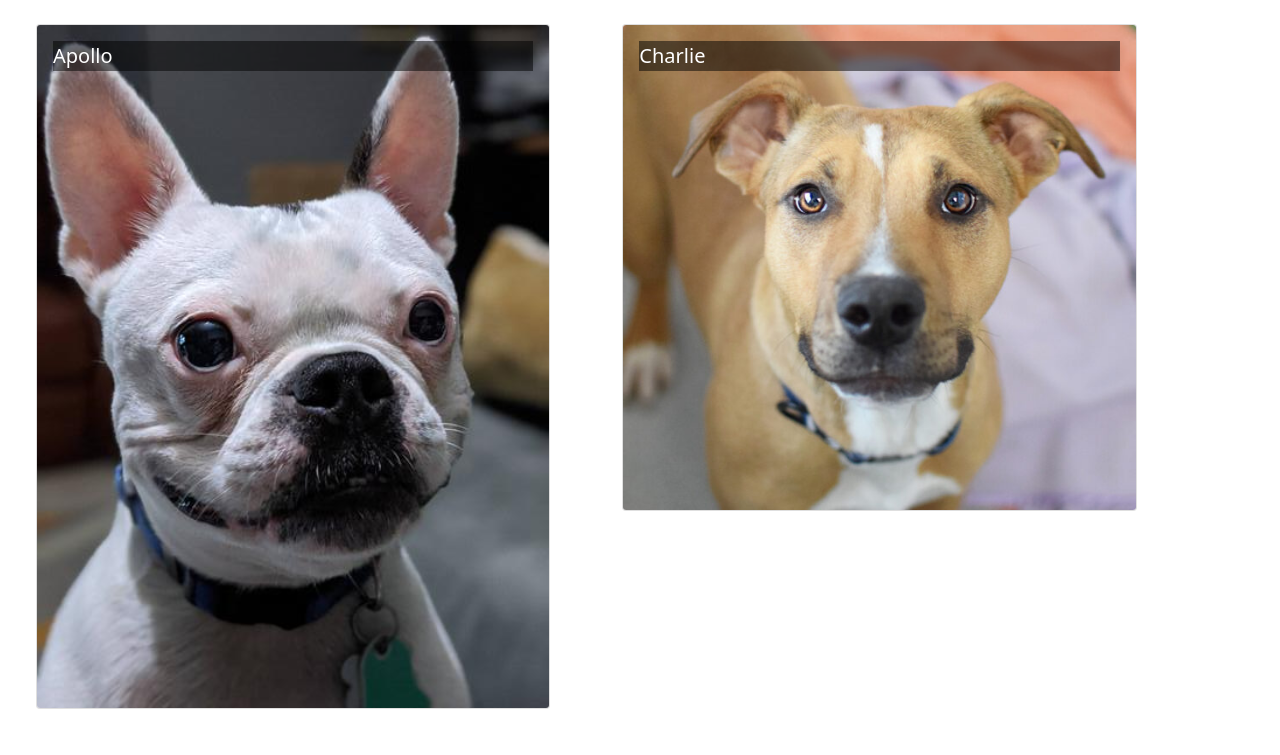
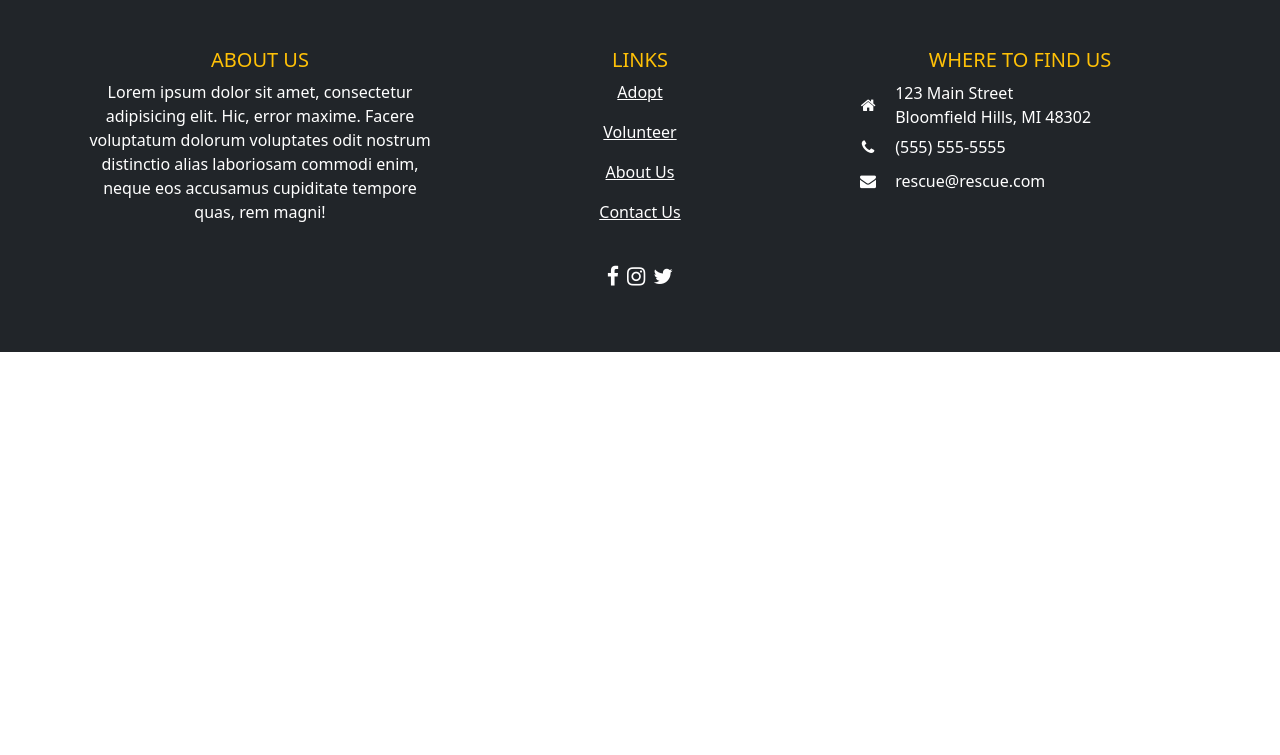
Before and after one commit to DNA21/rescue-react-project, a React (Create React App) app: page / in a window 1280 px wide. Shown: the top 755 px of the page. Built offline with nearby package versions, Linux system fonts and the light colour scheme.

Commit message:
Footer Component

```diff
--- a/src/App.js
+++ b/src/App.js
@@ -1,13 +1,16 @@
-import React from 'react';
 import './App.css';
+// import Header from './components/Header';
+import Footer from './components/Footer';
 import DogList from './features/animals/DogList';
 import CatList from './features/animals/CatList';
 
 function App() {
     return (
         <div className='App'>
-            <DogList />
-            <CatList />
+            {/* <Header /> */}
+            {/* <DogList />
+            <CatList /> */}
+            <Footer />
         </div>
     );
 };
--- /dev/null
+++ b/src/components/Footer.js
@@ -0,0 +1,66 @@
+import { Container, Row, Col, Table } from 'reactstrap';
+
+const Footer = () => {
+    return (
+        <footer className='bg-dark text-white pt-5 pb-5'>
+            <Container className='text-center text-md-left'>
+                <Row className='text-center text-md-left mb-4'>
+
+                    <Col className='md-4 mx-auto'>
+                        <h5 className='text-uppercase font-weight-bold text-warning'>About Us</h5>
+                        <p>Lorem ipsum dolor sit amet, consectetur adipisicing elit. Hic, error maxime. Facere voluptatum dolorum voluptates odit nostrum distinctio alias laboriosam commodi enim, neque eos accusamus cupiditate tempore quas, rem magni!</p>
+                    </Col>
+
+                    <Col className='md-4 mx-auto text-center'>
+                        <h5 className='text-uppercase font-weight-bold text-warning'>links</h5>
+                        <p><a href='' className='text-white'>Adopt</a></p>
+                        <p><a href='' className='text-white'>Volunteer</a></p>
+                        <p><a href='' className='text-white'>About Us</a></p>
+                        <p><a href='' className='text-white'>Contact Us</a></p>
+                    </Col>
+
+                    <Col className='md-4 mx-auto'>
+                        <h5 className='text-uppercase font-weight-bold text-warning'>Where to find us</h5>
+                        <Table borderless className='text-white'>
+                            <tr>
+                                <td>
+                                    <i className='fa fa-home ml-3'></i>
+                                </td>
+                                <td className='text-start'>
+                                    123 Main Street <br />Bloomfield Hills, MI 48302
+                                </td>
+                            </tr>
+                            <tr>
+                                <td>
+                                    <i className='fa fa-phone'></i>
+                                </td>
+                                <td className='text-start'>
+                                    (555) 555-5555
+                                </td>
+                            </tr>
+                            <tr>
+                                <td>
+                                    <i className='fa fa-envelope'></i>
+                                </td>
+                                <td className='text-start'>
+                                    rescue@rescue.com
+                                </td>
+                            </tr>
+                        </Table>
+                    </Col>
+                </Row>
+                <Row>
+                    <Col>
+                        <ul className='list-unstyled list-inline text-center'>
+                            <li className='list-inline-item'><i className='fa fa-facebook fa-lg'></i></li>
+                            <li className='list-inline-item'><i className='fa fa-instagram fa-lg'></i></li>
+                            <li className='list-inline-item'><i className='fa fa-twitter fa-lg'></i></li>
+                        </ul>
+                    </Col>
+                </Row>
+            </Container>
+        </footer>
+    );
+};
+
+export default Footer;
--- /dev/null
+++ b/src/components/Header.js
@@ -0,0 +1,8 @@
+// import { Navbar, NavbarBrand } from 'reactstrap';
+// // import Logo
+
+// const Header = () => {
+//     return ()
+// }
+
+// export default Header;
```
